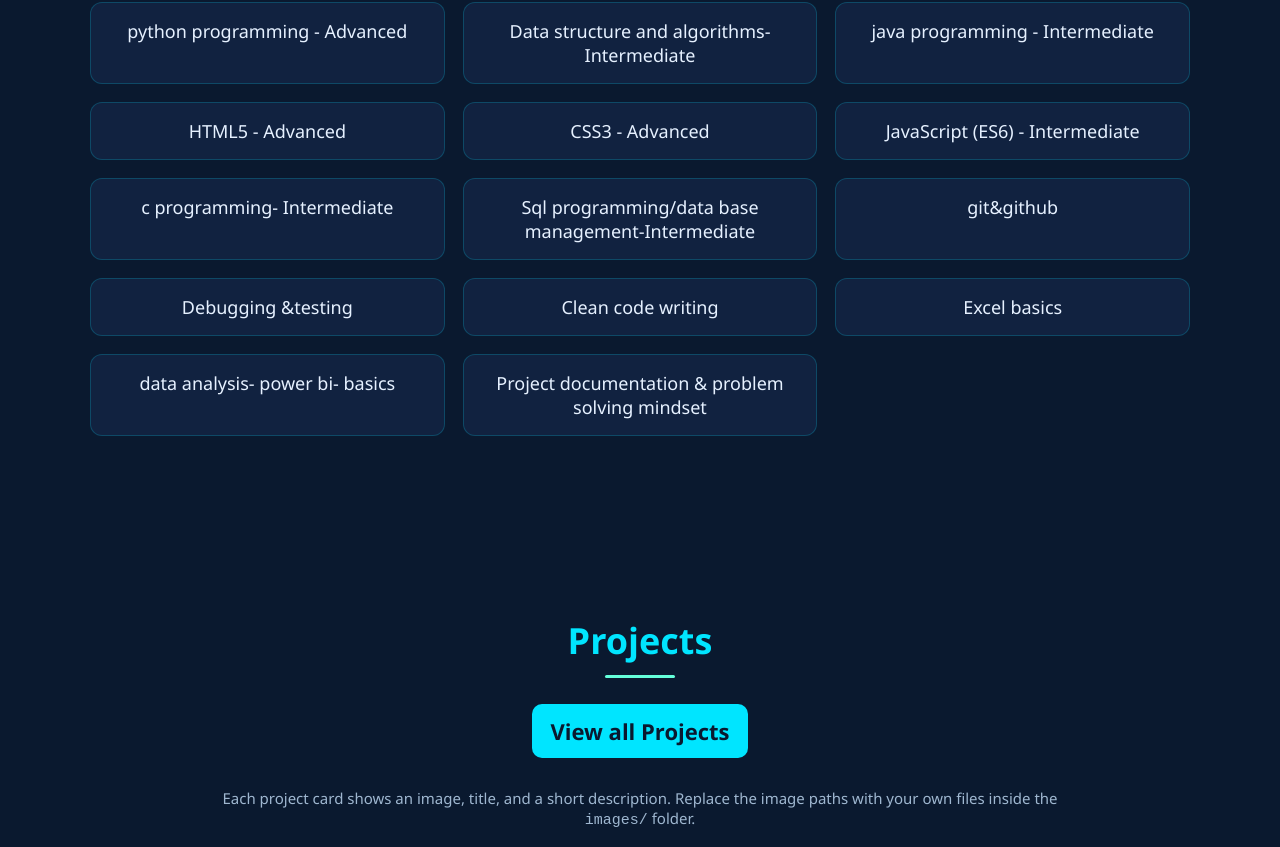
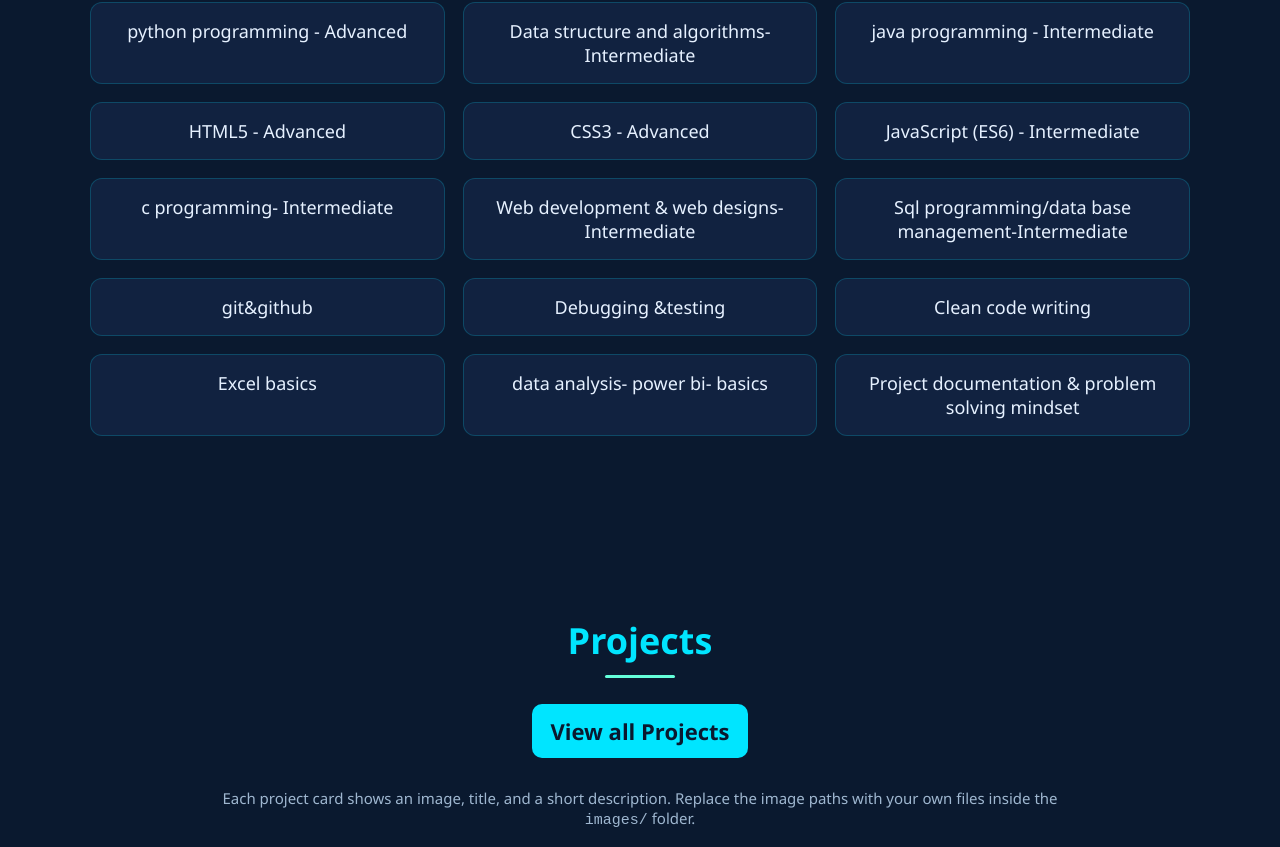
Before and after one commit to gnanakannank80-alt/gnana.port, a plain HTML site: page index.html in a window 1280 px wide. Shown: the part 2155-3002 px from the top of the page. Drawn offline with Linux system fonts and the light colour scheme.

Commit message:
Update index.html

```diff
--- a/index.html
+++ b/index.html
@@ -118,6 +118,7 @@
                 <div class="skill">CSS3 - Advanced</div>
                 <div class="skill">JavaScript (ES6) - Intermediate</div>
                 <div class="skill">c programming- Intermediate</div>
+                <div class="skill">Web development & web designs- Intermediate</div>
                 <div class="skill">Sql programming/data base management-Intermediate</div>
                 <div class="skill">git&github</div>
                 <div class="skill">Debugging &testing</div>
```
